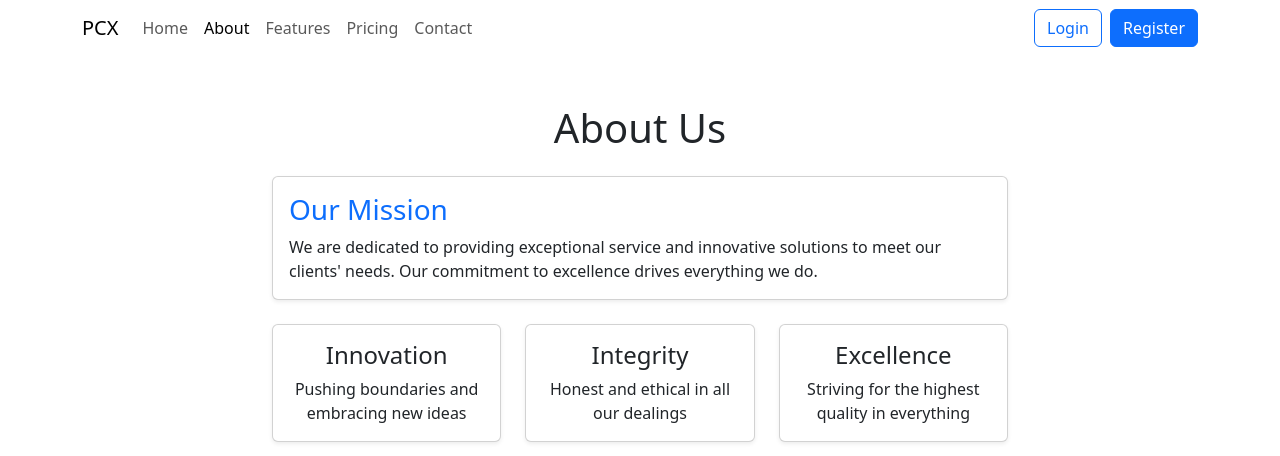
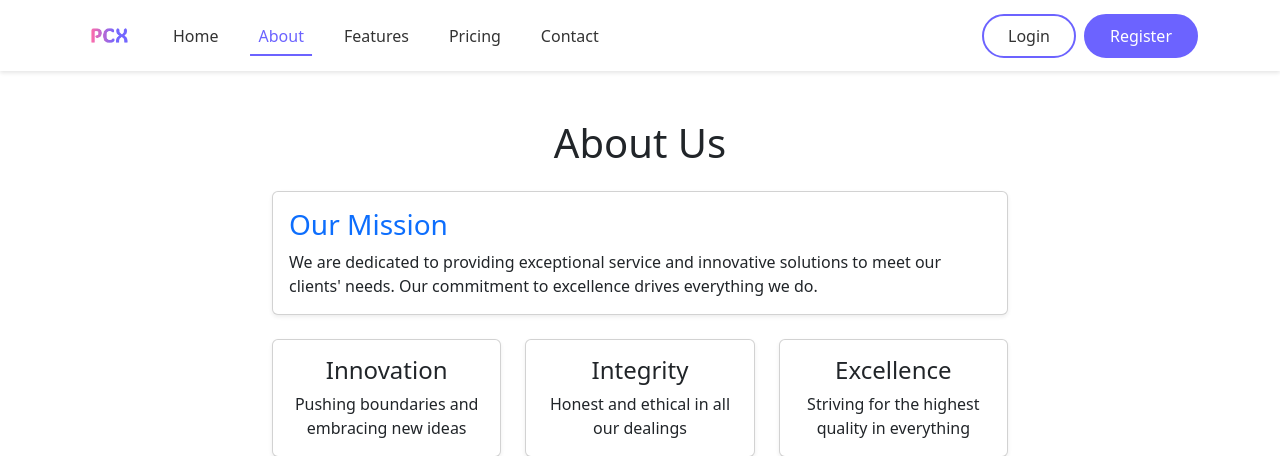
Before and after one commit to jurgenzenuni/pcx-sass-main, a Django app: page /about/ in a window 1280 px wide. Shown: the top 456 px of the page. Run offline with Django 5.2, Linux system fonts and the light colour scheme.

Commit message:
styling changes, navbar, carousel

```diff
--- /dev/null
+++ b/src/app/static/base.css
@@ -0,0 +1,30 @@
+/* Global navbar styles */
+.navbar {
+    box-shadow: 0 2px 4px rgba(0, 0, 0, 0.1);
+}
+
+.navbar-brand {
+    display: flex;
+    align-items: center;
+    padding: 0;
+}
+
+.navbar-brand img {
+    max-height: 55px;
+    width: auto;
+    object-fit: contain;
+}
+
+/* Global modal styles */
+.modal-backdrop.show {
+    backdrop-filter: blur(5px);
+    background-color: rgba(0, 0, 0, 0.5);
+}
+
+.modal-content {
+    box-shadow: 0 0 20px rgba(0,0,0,0.2);
+}
+
+body {
+    overflow-y: scroll !important;
+}
--- /dev/null
+++ b/src/app/static/navbar.css
@@ -0,0 +1,95 @@
+/* Navbar container styling */
+.navbar {
+    padding: 0.5rem 0;
+    transition: all 0.3s ease;
+    background: rgba(255, 255, 255, 0.98) !important;
+}
+
+/* Nav links styling */
+.nav-link {
+    position: relative;
+    color: #333 !important;
+    font-weight: 500;
+    padding: 0.5rem 1rem !important;
+    transition: all 0.3s ease;
+}
+
+/* Underline animation for nav links */
+.nav-link::after {
+    content: '';
+    position: absolute;
+    width: 0;
+    height: 2px;
+    bottom: 0;
+    left: 50%;
+    background-color: #6c63ff;
+    transition: all 0.3s ease;
+    transform: translateX(-50%);
+    /* Make underline shorter than text */
+    max-width: 80%;  /* Adjust this value to control underline length */
+}
+
+.nav-link:hover::after {
+    width: 80%;  /* Match max-width */
+}
+
+/* Active link styling */
+.nav-link.active {
+    color: #6c63ff !important;
+}
+
+.nav-link.active::after {
+    width: 80%;  /* Match max-width */
+    background-color: #6c63ff;
+}
+
+/* Auth buttons styling */
+.auth-buttons .btn {
+    padding: 0.5rem 1.5rem;
+    border-radius: 25px;
+    transition: all 0.3s ease;
+    font-weight: 500;
+}
+
+/* Login button */
+.btn-outline-auth {
+    color: #333;
+    border: 2px solid #6c63ff;
+    background: transparent;
+}
+
+.btn-outline-auth:hover {
+    color: white;
+    background: #6c63ff;
+    transform: translateY(-2px);
+    box-shadow: 0 4px 8px rgba(108, 99, 255, 0.2);
+}
+
+/* Register button */
+.btn-auth {
+    color: white;
+    background: #6c63ff;
+    border: 2px solid #6c63ff;
+}
+
+.btn-auth:hover {
+    background: #5a52cc;
+    border-color: #5a52cc;
+    transform: translateY(-2px);
+    box-shadow: 0 4px 8px rgba(108, 99, 255, 0.2);
+    color: white;
+}
+
+/* Navbar brand/logo hover effect */
+.navbar-brand {
+    transition: all 0.3s ease;
+}
+
+.navbar-brand:hover {
+    transform: translateY(-2px);
+}
+
+/* Add spacing between nav items */
+.navbar-nav .nav-item {
+    margin: 0 0.25rem;  /* Add horizontal spacing between items */
+}
--- a/src/app/templates/base.html
+++ b/src/app/templates/base.html
@@ -4,16 +4,22 @@
 <head>
     <meta charset="UTF-8">
     <meta name="viewport" content="width=device-width, initial-scale=1.0">
+
+    <!-- Favicon -->
+    {% load static %}
+    <link rel="icon" type="image/png" href="{% static 'images/logo-color.png' %}">
+    <!-- or if you have a specific favicon file: -->
+    <!-- <link rel="icon" type="image/x-icon" href="{% static 'images/favicon.ico' %}"> -->
+
     <title> {% block head_title %} Base {% endblock head_title %} </title>
 
+    <!-- Bootstrap CSS -->
     <link href="https://cdn.jsdelivr.net/npm/bootstrap@5.3.0/dist/css/bootstrap.min.css" rel="stylesheet"
         integrity="sha384-9ndCyUaIbzAi2FUVXJi0CjmCapSmO7SnpJef0486qhLnuZ2cdeRhO02iuK6FUUVM" crossorigin="anonymous">
 
-    <style>
-        body {
-            overflow-y: scroll !important;
-        }
-    </style>
+    <!-- Global CSS -->
+    <link rel="stylesheet" href="{% static 'base.css' %}">
+    <link rel="stylesheet" href="{% static 'navbar.css' %}">
 
     {% block extra_css %}
     <!-- Page-specific CSS loads here -->
--- a/src/app/templates/navbar.html
+++ b/src/app/templates/navbar.html
@@ -1,7 +1,10 @@
 <!-- Navbar -->
 <nav class="navbar navbar-expand-lg navbar-light bg-white sticky-top">
     <div class="container">
-        <a class="navbar-brand" href="{% url 'home' %}">PCX</a>
+        <a class="navbar-brand" href="{% url 'home' %}">
+            {% load static %}
+            <img src="{% static 'images/logo-color.png' %}" alt="PCX Logo" height="55">
+        </a>
         <button class="navbar-toggler" type="button" data-bs-toggle="collapse" data-bs-target="#navbarNav">
             <span class="navbar-toggler-icon"></span>
         </button>
@@ -27,19 +30,19 @@
             </ul>
 
             <!-- Auth Section -->
-            <div class="navbar-nav">
+            <div class="navbar-nav auth-buttons">
                 {% if user.is_authenticated %}
                 <span class="nav-item navbar-text me-3">
                     Welcome, {{ user.username }}!
                 </span>
                 <form class="nav-item" method="POST" action="{% url 'logout' %}">
                     {% csrf_token %}
-                    <button type="submit" class="btn btn-outline-danger">Logout</button>
+                    <button type="submit" class="btn btn-outline-auth">Logout</button>
                 </form>
                 {% else %}
-                <button class="btn btn-outline-primary me-2" data-bs-toggle="modal"
+                <button class="btn btn-outline-auth me-2" data-bs-toggle="modal"
                     data-bs-target="#loginModal">Login</button>
-                <button class="btn btn-primary" data-bs-toggle="modal" data-bs-target="#registerModal">Register</button>
+                <button class="btn btn-auth" data-bs-toggle="modal" data-bs-target="#registerModal">Register</button>
                 {% endif %}
             </div>
         </div>
```
Also changed, not shown: src/app/static/home.css (+74 -10 lines), src/app/templates/home.html (+65 -10 lines), src/app/static/images/logo-color.png (added).
